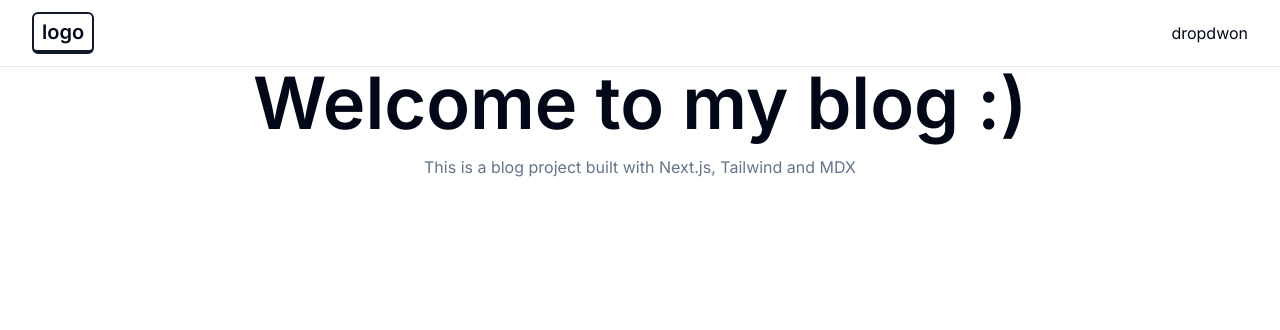
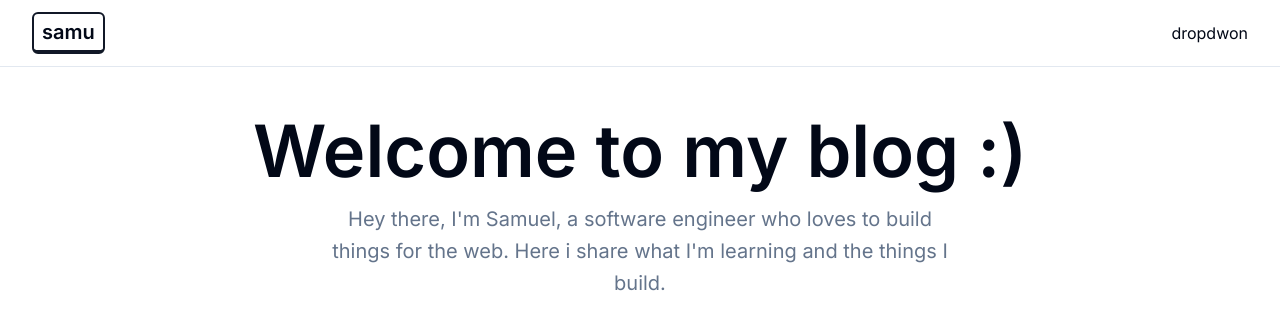
Before and after one commit to samuelpalacioss/blog-project, a Next.js app: page / in a window 1280 px wide. Shown: the top 330 px of the page. Built offline with nearby package versions, Linux system fonts and the light colour scheme.

Commit message:
Add hero section mockup

```diff
--- a/app/page.tsx
+++ b/app/page.tsx
@@ -3,13 +3,14 @@ import Image from 'next/image';
 export default function Home() {
   return (
     <main className=''>
-      <section className='space-y-6'>
-        <div className='container text-center flex flex-col gap-4 items-center justify-center'>
-          <h1 className='text-4xl md:text-5xl lg:text-7xl font-semibold max-w[64rem]'>
+      <section className='space-y-6 pt-12'>
+        <div className='container max-w-[64rem] text-center flex flex-col gap-4 items-center justify-center'>
+          <h1 className='text-4xl md:text-5xl lg:text-7xl font-semibold'>
             Welcome to my blog :)
           </h1>
-          <p className='text-muted-foreground leading-4 lg:leading-normal'>
-            This is a blog project built with Next.js, Tailwind and MDX
+          <p className='max-w-[40rem] sm:text-xl text-muted-foreground sm:leading-8'>
+            Hey there, I'm Samuel, a software engineer who loves to build things
+            for the web. Here i share what I'm learning and the things I build.
           </p>
         </div>
       </section>
--- a/components/Nav.tsx
+++ b/components/Nav.tsx
@@ -8,7 +8,7 @@ export default function Nav() {
           href={'/'}
           className='text-xl font-semibold border-2 border-b-4 rounded-md border-r-2 border-gray-900 px-2 py-1 transition-all hover:-translate-y-[2px] dark:border-white'
         >
-          logo
+          samu
         </Link>
         <div className='dropdown'>dropdwon</div>
       </div>
```
